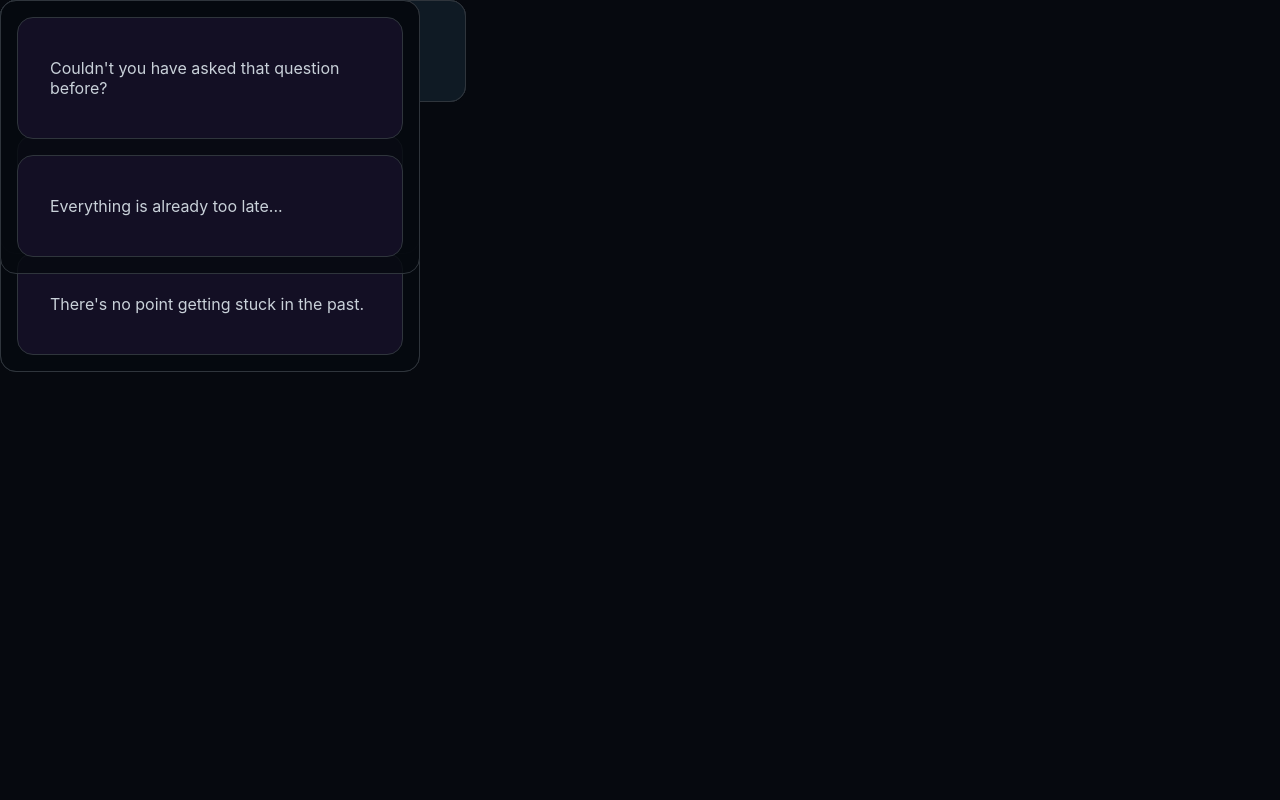
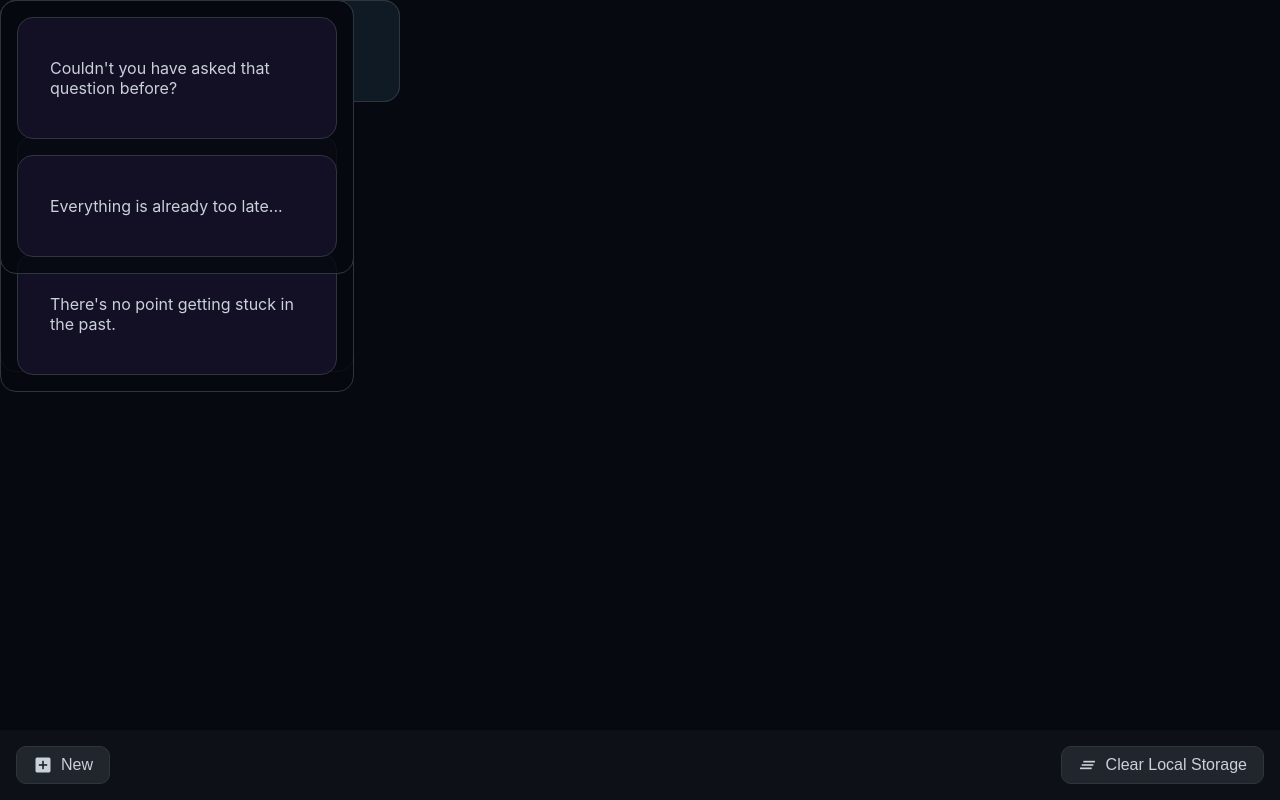
Before and after one commit to codicate/dialog-tool, a React (Create React App) app: page / in a window 1280 px wide. Built offline with nearby package versions, Linux system fonts and the light colour scheme.

Commit message:
buttom nav

```diff
--- a/src/App.js
+++ b/src/App.js
@@ -5,6 +5,7 @@ import dialogDict from 'documents/dialogDict';
 import useZoom from 'hooks/useZoom';
 import useDrag from 'hooks/useDrag';
 
+import Nav from 'components/Nav';
 import Card from 'components/Card';
 
 function App() {
@@ -29,6 +30,7 @@ function App() {
           ))
         }
       </div>
+      <Nav />
     </>
   );
 }
--- a/src/App.scss
+++ b/src/App.scss
@@ -6,6 +6,12 @@ $btn-color: hsl(215, 15%, 15%);
 $btn-hover-color: hsl(212, 12%, 21%);
 $border-color: hsl(212, 12%, 21%);
 $border-hover-color: hsl(212, 9%, 58%);
+
+*,
+*::before,
+*::after {
+  box-sizing: border-box;
+}
 
 body {
   height: 100vh;
@@ -184,6 +190,7 @@ button {
   position: fixed;
   bottom: 0;
   left: 0;
+  pointer-events: none;
 
   display: flex;
   justify-content: space-between;
--- /dev/null
+++ b/src/components/Nav.js
@@ -0,0 +1,21 @@
+import React from 'react';
+
+export default function Nav() {
+  return (
+    <nav id="bottomNav">
+      <button id="new">
+        <span className="material-icons">
+          add_box
+        </span>
+        <span>New</span>
+      </button>
+
+      <button id="clear">
+        <span className="material-icons">
+          clear_all
+        </span>
+        <span>Clear Local Storage</span>
+      </button>
+    </nav>
+  );
+}
```
